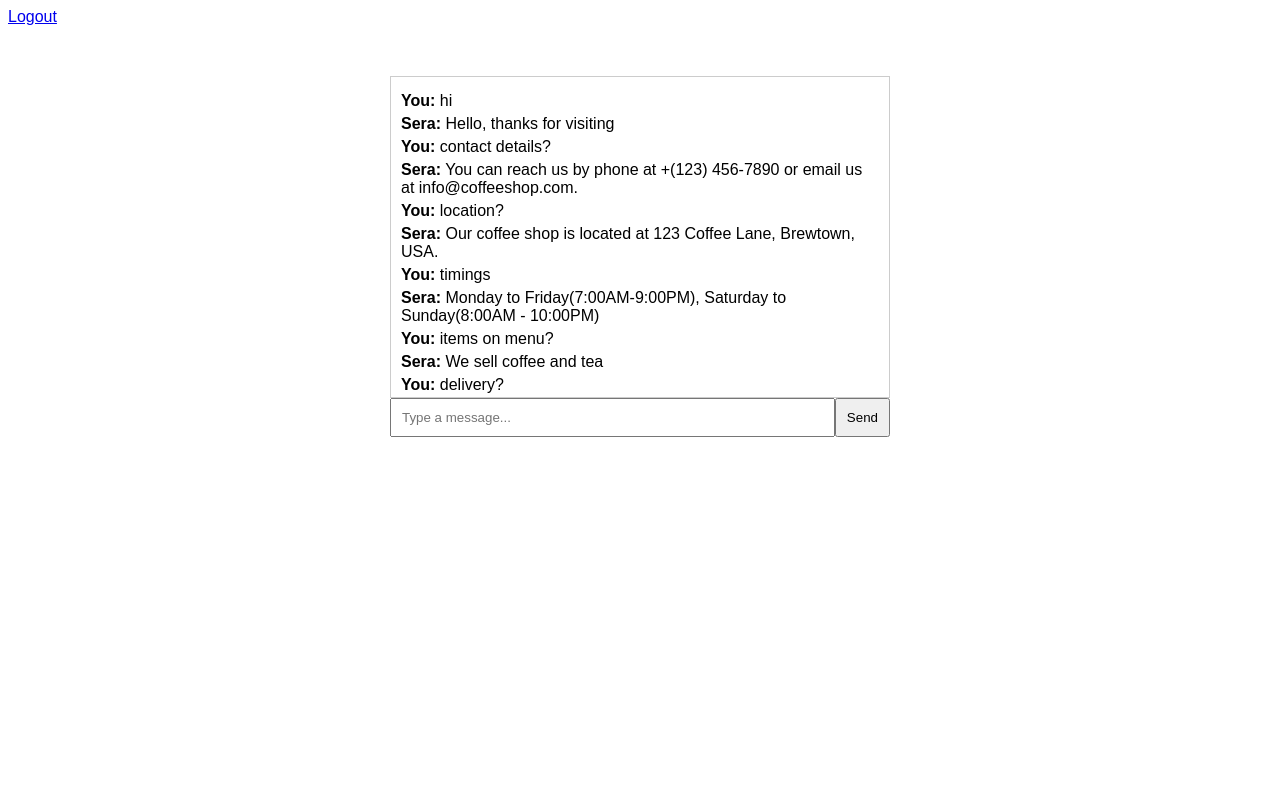
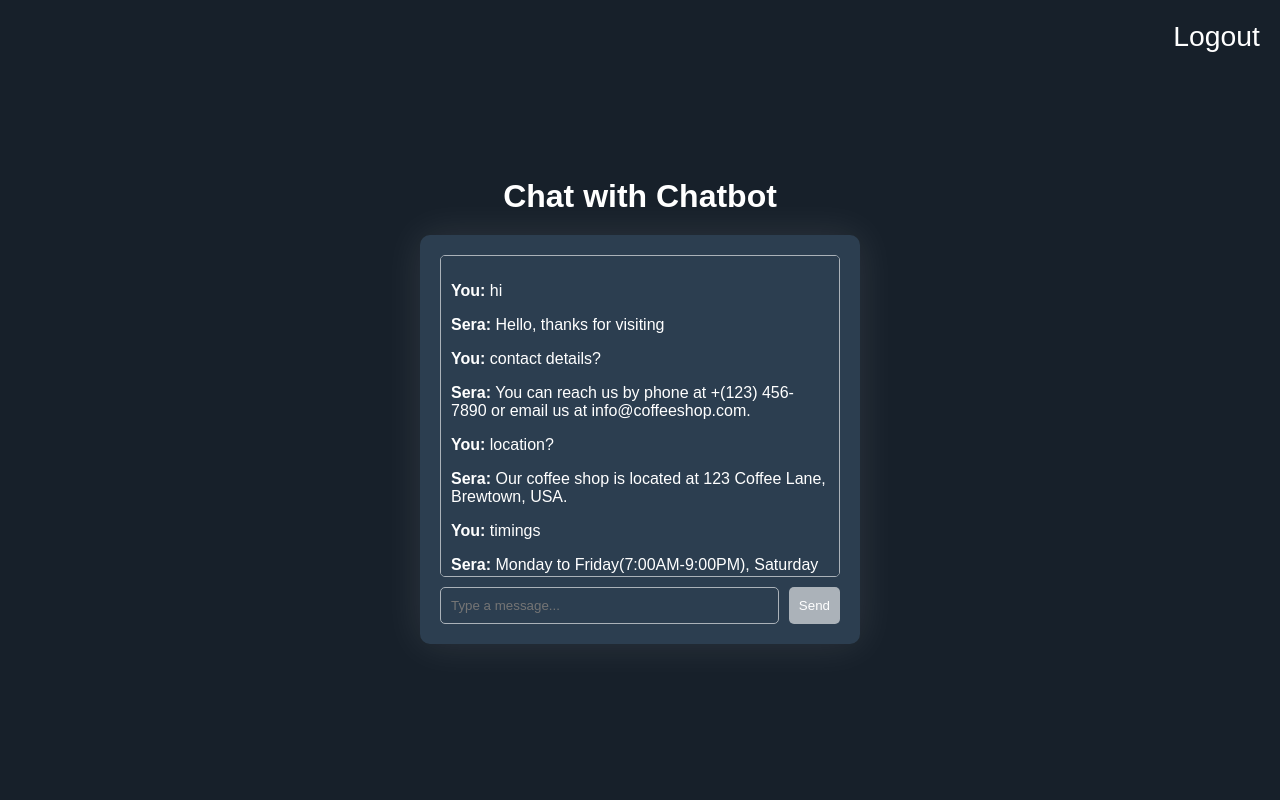
Before and after one commit to kashisha3/AkoodeApp, a Flask app: page / in a window 1280 px wide. Run offline with Flask 3, Linux system fonts and the light colour scheme; a user stored in the database is signed in; data comes from the database, SQL or seed files in the repository; both versions use the stored data as it was after the commit; parts of the project's set-up code (start-up, migrations or seed data) failed here and were passed over.

Commit message:
changes in ui

```diff
--- a/templates/index.html
+++ b/templates/index.html
@@ -59,51 +59,7 @@
     <meta name="viewport" content="width=device-width, initial-scale=1.0">
     <title>Chatbot Interface</title>
 
-    <style>
-        body {
-            font-family: Arial, sans-serif;
-            background-color: #17202A;
-            color: #EAECEE;
-            display: flex;
-            justify-content: center;
-            align-items: center;
-            height: 100vh;
-            margin: 0;
-        }
-        #chat-container {
-            width: 400px;
-            background-color: #2C3E50;
-            padding: 20px;
-            border-radius: 10px;
-            box-shadow: 0 0 10px rgba(0, 0, 0, 0.1);
-        }
-        #messages {
-            height: 300px;
-            overflow-y: scroll;
-            border: 1px solid #ABB2B9;
-            padding: 10px;
-            margin-bottom: 10px;
-            border-radius: 5px;
-        }
-        #input-container {
-            display: flex;
-        }
-        #user-input {
-            flex: 1;
-            padding: 10px;
-            border: 1px solid #ABB2B9;
-            border-radius: 5px;
-        }
-        #send-button {
-            padding: 10px;
-            border: none;
-            background-color: #ABB2B9;
-            color: #17202A;
-            cursor: pointer;
-            margin-left: 10px;
-            border-radius: 5px;
-        }
-    </style>
+
 </head>
 <body>
     <div id="chat-container">
@@ -150,20 +106,57 @@
 </body>
 </html> -->
 
-<!DOCTYPE html>
+<!-- <!DOCTYPE html>
 <html lang="en">
 <head>
     <meta charset="UTF-8">
     <meta name="viewport" content="width=device-width, initial-scale=1.0">
     <title>ChatBot</title>
     <style>
-        body { font-family: Arial, sans-serif; }
-        .chat-box { width: 500px; margin: 50px auto; }
-        .chat-history { border: 1px solid #ccc; height: 300px; padding: 10px; overflow-y: scroll; }
-        .chat-history p { margin: 5px 0; }
-        .input-box { display: flex; }
-        .input-box input { flex: 1; padding: 10px; }
-        .input-box button { padding: 10px; }
+        body {
+            font-family: Arial, sans-serif;
+            background-color: #ffffff;
+            color: #000000;
+            display: flex;
+            justify-content: center;
+            align-items: center;
+            height: 100vh;
+            margin: 0;
+        }
+        #chat-container {
+            width: 400px;
+            background-color: #2C3E50;
+            padding: 20px;
+            border-radius: 10px;
+            box-shadow: 0 0 10px rgba(183, 180, 180, 0.1);
+        }
+        #messages {
+            height: 300px;
+            overflow-y: scroll;
+            border: 1px solid #ABB2B9;
+            padding: 10px;
+            margin-bottom: 10px;
+            border-radius: 5px;
+        }
+        #input-container {
+            display: flex;
+            background: #000;
+        }
+        #user-input {
+            flex: 1;
+            padding: 10px;
+            border: 1px solid #ABB2B9;
+            border-radius: 5px;
+        }
+        #send-button {
+            padding: 10px;
+            border: none;
+            background-color: #ABB2B9;
+            color: #17202A;
+            cursor: pointer;
+            margin-left: 10px;
+            border-radius: 5px;
+        }
     </style>
 </head>
 <body>
@@ -175,9 +168,7 @@
             {% for message, sender in chat_history %}
                 <p><strong>{{ sender }}:</strong> {{ message }}</p>
             {% endfor %}
-            <!-- {% for entry in chat_history %}
-            <p>{{ entry.sender }}: {{ entry.message }} ({{ entry.timestamp }})</p>
-            {% endfor %} -->
+
         </div>
         <div class="input-box">
             <input type="text" id="user-input" placeholder="Type a message...">
@@ -206,4 +197,130 @@
         }
     </script>
 </body>
+</html> -->
+
+<!DOCTYPE html>
+<html lang="en">
+<head>
+    <meta charset="UTF-8">
+    <meta name="viewport" content="width=device-width, initial-scale=1.0">
+    <title>ChatBot</title>
+    <style>
+        body {
+            font-family: Arial, sans-serif;
+            background-color: #17202A;
+            color: #ffffff;
+            display: flex;
+            justify-content: center;
+            align-items: center;
+            height: 100vh;
+            margin: 0;
+        }
+        .logout {
+            position: absolute;
+            top: 20px;
+            right: 20px;
+        }
+        .logout a {
+            color: #ffffff;
+            text-decoration: none;
+            font-size: 0.75cm;
+        }
+        .chat-box {
+            width: 400px;
+            background-color: #2C3E50;
+            padding: 20px;
+            border-radius: 10px;
+            box-shadow: 0 0 40px rgba(255, 255, 255, 0.1);
+        }
+        .chat-history {
+            height: 300px;
+            overflow-y: scroll;
+            border: 1px solid #ABB2B9;
+            padding: 10px;
+            margin-bottom: 10px;
+            border-radius: 5px;
+            background-color: #2C3E50;
+            color: #ffffff;
+        }
+        .input-box {
+            display: flex;
+            background-color: #2C3E50;
+            color: white;
+        }
+        #user-input {
+            flex: 1;
+            padding: 10px;
+            border: 1px solid #ABB2B9;
+            border-radius: 5px;
+            background-color: #2C3E50;
+            color: white;
+        }
+        .input-box button {
+            padding: 10px;
+            border: none;
+            background-color: #ABB2B9;
+            color: #17202A;
+            cursor: pointer;
+            margin-left: 10px;
+            border-radius: 5px;
+            color: white;
+        }
+
+        #user-input placeholder{
+            color: #ffffff;
+        }
+
+        .chat-container {
+            display: flex;
+            flex-direction: column;
+            align-items: center;
+        }
+        .chat-heading {
+            color: #ffffff;
+            margin-bottom: 20px;
+        }
+
+    </style>
+</head>
+<body>
+    <div class="logout">
+        <a href="{{ url_for('logout') }}">Logout</a>
+    </div>
+
+    <div class="chat-container">
+        <h1 class="chat-heading">Chat with Chatbot</h1>
+        <div class="chat-box">
+            <div class="chat-history" id="chat-history">
+                {% for message, sender in chat_history %}
+                    <p><strong>{{ sender }}:</strong> {{ message }}</p>
+                {% endfor %}
+            </div>
+            <div class="input-box">
+                <input type="text" id="user-input" placeholder="Type a message...">
+                <button onclick="sendMessage()">Send</button>
+            </div>
+        </div>
+    </div>
+    <script>
+        function sendMessage() {
+            const userInput = document.getElementById('user-input').value;
+            if (userInput) {
+                fetch('/get_response', {
+                    method: 'POST',
+                    headers: { 'Content-Type': 'application/json' },
+                    body: JSON.stringify({ msg: userInput })  // Ensure the key is 'msg'
+                })
+                .then(response => response.json())
+                .then(data => {
+                    const chatHistory = document.getElementById('chat-history');
+                    chatHistory.innerHTML += `<p><strong>You:</strong> ${userInput}</p>`;
+                    chatHistory.innerHTML += `<p><strong>Sera:</strong> ${data.response}</p>`;
+                    chatHistory.scrollTop = chatHistory.scrollHeight;
+                    document.getElementById('user-input').value = '';
+                });
+            }
+        }
+    </script>
+</body>
 </html>
```
Also changed, not shown: templates/layout.html (+64 -5 lines), templates/login.html (+36 -4 lines), templates/register.html (+6 -3 lines), templates/style.css (added, +48 -0 lines), chatbot.db.
